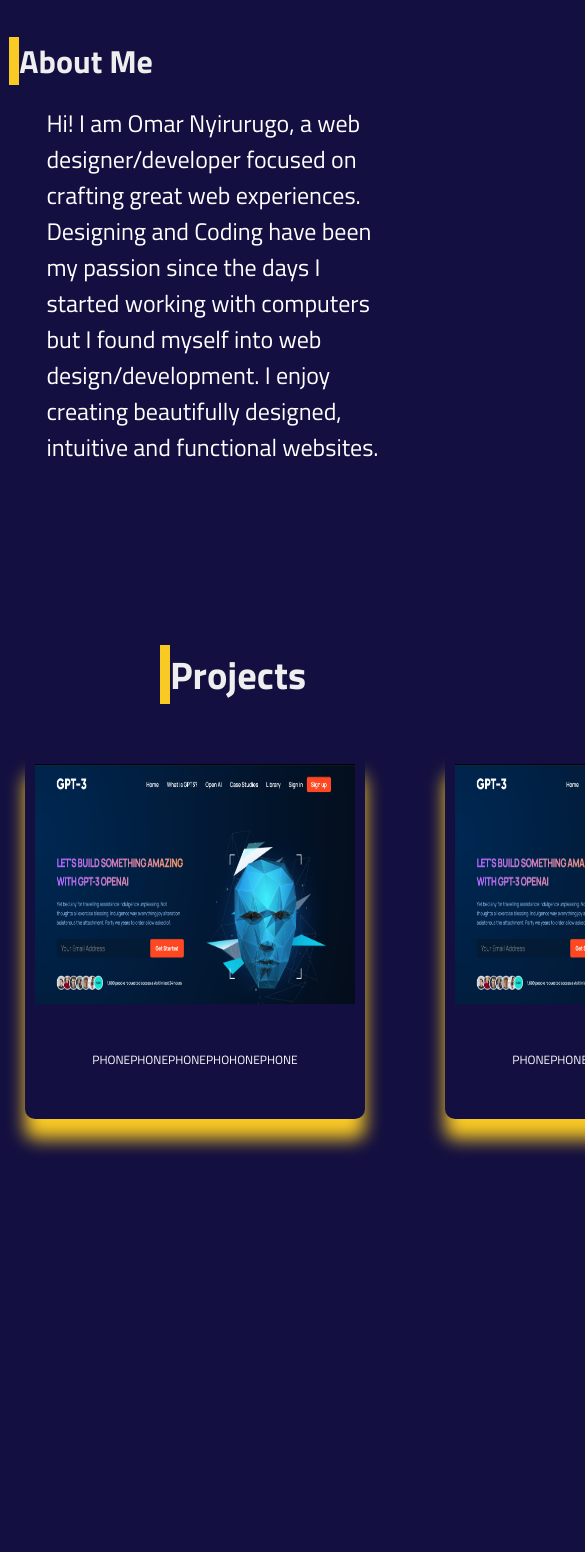
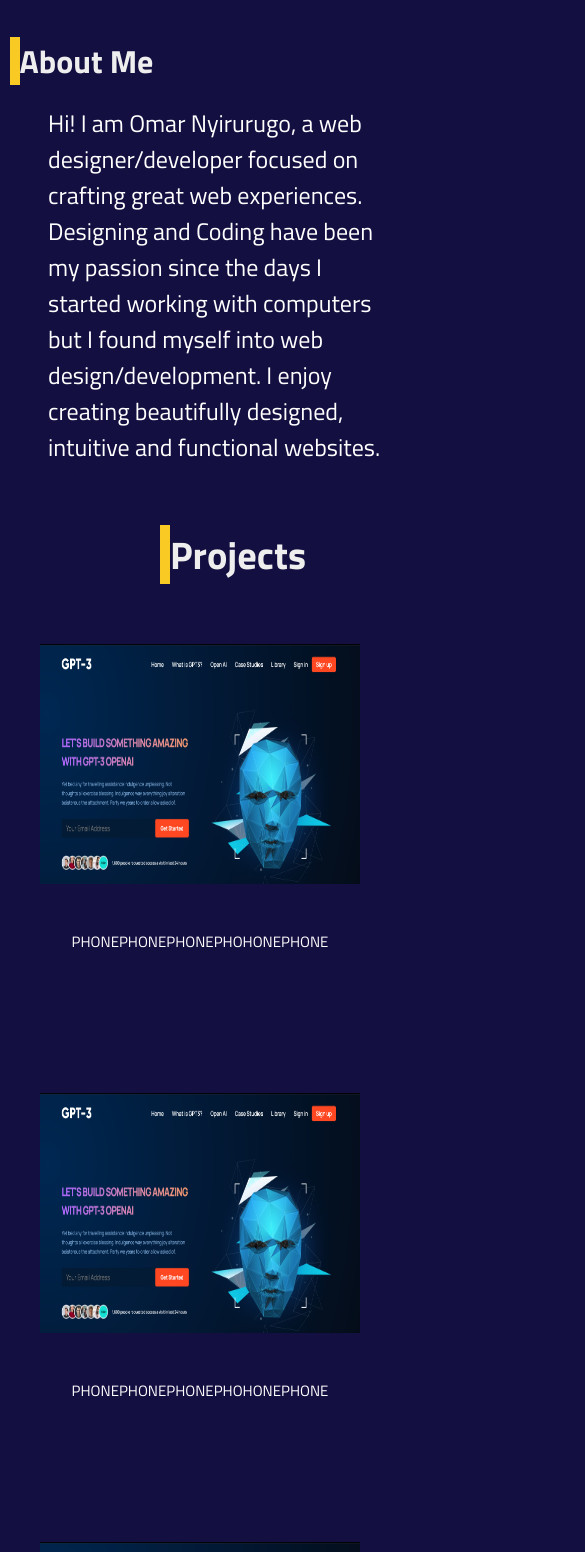
Before and after one commit to nyirurugoomar/person-portfolio-react, a React (Create React App) app: page / in a window 390 px wide. Shown: the part 896-2448 px from the top of the page, 585 px wide, since content can reach past the window. Before the commit the page ends 2215 px from the top, so only its background shows below. Built offline with nearby package versions, Linux system fonts and the light colour scheme.

Commit message:
phone responsiveness

```diff
--- a/src/components/Project.jsx
+++ b/src/components/Project.jsx
@@ -33,8 +33,11 @@ function Project() {
                         <p>PHONEPHONEPHONEPHOHONEPHONE</p>
 
                     </div>
-                <div/>
-                </div><div className="contact-item">
+
+
+
+                </div>
+                <div className="contact-item">
 
                     <div className="contact-info">
                      <img src={projectImage} alt='projectImage'/>
--- a/src/components/styles/about.css
+++ b/src/components/styles/about.css
@@ -29,5 +29,19 @@
         width: 21rem;
     }
 
+}
 
+@media screen and (max-width:390px){
+    .about-section_content p{
+         width: 22rem;
+         height: 15rem;
+    }
 }
+
+@media screen and (max-width:375px){
+    .about-section_content p{
+        font-size: 1.5rem;
+        justify-content: center;
+        margin-left: 1rem;
+    }
+}
--- a/src/components/styles/project.css
+++ b/src/components/styles/project.css
@@ -32,19 +32,14 @@
     display: flex;
     justify-content: center;
     align-items: center;
-    flex-direction: column;
-    box-shadow: 0px 20px 18px 0 var(--secondaryColor);
+
     transition: 0.3s ease box-shadow;
     cursor: pointer;
   }
   /* #contact .contact-item:hover {
     box-shadow: 0px 0px 5px black;
   } */
-  #contact .icon {
-    width: 70px;
-    margin: 0 auto;
-    margin-bottom: 10px;
-  }
+
 
   #contact .contact-info h1 {
     font-size: 2.5rem;
@@ -52,11 +47,7 @@
     margin-bottom: 5px;
   }
 
-  #contact .contact-info h2 {
-    font-size: 1.3rem;
-    line-height: 2rem;
-    font-weight: 500;
-  }
+
   .contact-info img{
       width: 20rem;
       height: 15rem
@@ -66,9 +57,7 @@
      font-size: 12px;
      color: white;
   }
-  .project2{
-    margin-top: -10rem;
-  }
+
 
   /* PROJECT SESSION END*/
 
@@ -80,5 +69,18 @@
       border-left:10px solid var(--secondaryColor);
     }
 
+  }
+
+  @media screen and (max-width:390px){
+    #contact .contact-items {
+      flex-direction: column;
+      display: flex;
+      justify-content: center;
+      margin-left: -15rem;
+    }
+    .contact-item p{
+     font-size: 15px;
+     color: white;
+  }
 
   }
```
